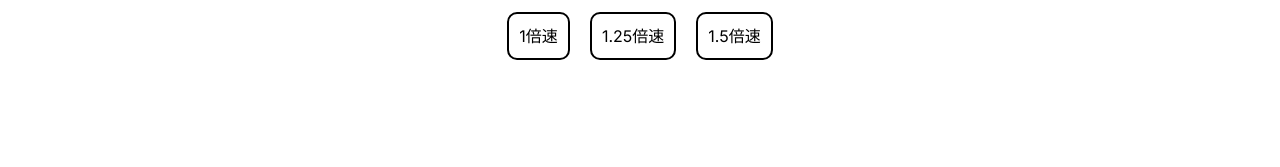
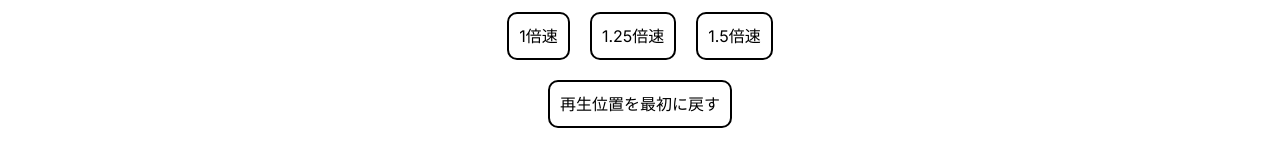
Before and after one commit to ShudoPhysicsClub/spc-tools, a React (Vite) app: page /sound-player in a window 1280 px wide. Shown: the part 545-712 px from the top of the page. Built offline with nearby package versions, Linux system fonts and the light colour scheme; no server answers.

Commit message:
再生位置を頭に戻すボタンを追加

```diff
--- a/src/pages/SoundPlayer.tsx
+++ b/src/pages/SoundPlayer.tsx
@@ -43,7 +43,11 @@ const SoundPlayer = () => {
   return (
     <>
       <div className="flex flex-col items-center justify-center">
-        <Header text={"簡易 音声ファイル プレイヤー"} author="砂田翔太" showHome />
+        <Header
+          text={"簡易 音声ファイル プレイヤー"}
+          author="砂田翔太"
+          showHome
+        />
         <div className="">
           <input
             ref={inputFileRef}
@@ -124,6 +128,17 @@ const SoundPlayer = () => {
             }}
           />
         </div>
+        <div className="flex flex-row">
+          <Button
+            text={"再生位置を最初に戻す"}
+            onClick={() => {
+              if (playerRef.current?.audio?.current) {
+                playerRef.current.audio.current.pause();
+                playerRef.current.audio.current.currentTime = 0;
+              }
+            }}
+          />
+        </div>
       </div>
     </>
   );
```
